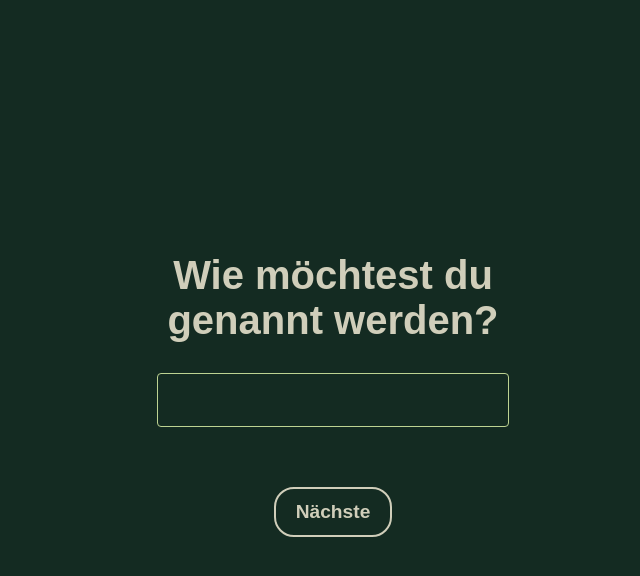
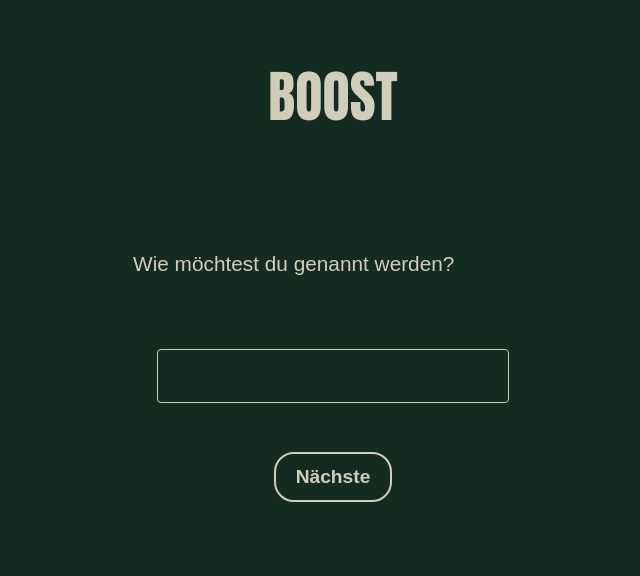
Before and after one commit to EmilieD8/Boost, a React (Create React App) app in the folder boost/: page /onboarding in a window 1280 px wide. Shown: the top 576 px of the page, without its empty margins (307-947 px from the left). Built offline with nearby package versions, Linux system fonts and the light colour scheme.

Commit message:
onboarding

```diff
--- a/boost/src/components/Button/Button.css
+++ b/boost/src/components/Button/Button.css
@@ -1,5 +1,6 @@
 .home-button {
 	background-color: #8e3a1800;
+	font-family: 'Poppins', sans-serif;
 	color: #d0ceba;
 	border: 2px solid #d0ceba;
 	padding: 10px 20px;
--- a/boost/src/components/InputTools/YesNo.css
+++ b/boost/src/components/InputTools/YesNo.css
@@ -18,7 +18,7 @@
   }
 
   button:hover {
-    background-color: #45a049;
+    background-color: #8e3a18;
   }
 
   p {
--- a/boost/src/pages/Onboarding.css
+++ b/boost/src/pages/Onboarding.css
@@ -2,13 +2,23 @@
 .onboarding-container {
     display: flex;
     justify-content: center; /* Center content horizontally */
-    align-items: center; /* Center content vertically */
+    /* align-items: center;  */
     height: 100vh; /* Full viewport height */
     width: 100%; /* Full width */
-	padding: 35px;
+	padding-top: 2em;
     background-color: #142b22; /* Background color */
     box-sizing: border-box; /* Include padding in width/height */
     position: relative; /* Required for absolutely positioned child elements */
+}
+
+.onboarding-heading {
+    color: #d0ceba;
+    font-size: 3.5em;
+    font-weight: 900;
+	font-family: 'Impact', sans-serif;
+    /* font-style: italic; */
+    margin-top: 0.4em;
+	margin-bottom: 2em;
 }
 
 /* Styling for the form */
@@ -22,11 +32,13 @@
 
 /* Styling for the label (question) */
 .onboarding-label {
-    font-size: 2.5rem; /* Bigger text for emphasis */
-    font-weight: bold;
-    text-align: center; /* Center-align the text */
+	font-family: 'Poppins', sans-serif;
+    font-size: 1.3rem; /* Bigger text for emphasis */
+    line-height: 1.3;
+	font-weight: 500;
+    text-align: left; /* Center-align the text */
     color: #d0ceba;
-    margin-bottom: 40px; /* Space below question */
+    margin-bottom: 2em; /* Space below question */
 }
 
 /* Styling for the input field */
@@ -34,11 +46,12 @@
     width: 80%;
 
     padding: 15px;
+	margin-top: 2em;
     font-size: 1.2rem;
     border-radius: 4px;
-    border: 1px solid #BDD392; /* Match the button color */
+    border: 1px solid #d0ceba; /* Match the button color */
     background-color: transparent; /* Transparent background */
-    color: #BDD392;
+    color: #d0ceba;
     margin-bottom: 30px; /* Add space below input */
     margin-top: 30px; /* Add space below input */
 
@@ -65,7 +78,7 @@
 .onboarding-button {
     padding: 15px 30px;
     font-size: 1.2rem;
-    background-color: #BDD392;
+    background-color: #8e3a18;
     color: #42302F;
     border: none;
     border-radius: 4px;
@@ -73,7 +86,7 @@
 }
 
 .onboarding-button:hover {
-    background-color: #A8C168;
+    background-color: #8e3a18;
     color: #FFFFFF; /* White text on hover */
 }
 
@@ -88,3 +101,13 @@
     margin-top: auto;
     transform: translateX(-50%);
 }
+
+.onboarding-navigation {
+	position: fixed;
+	bottom: 18em;
+	left: 0;  /* Ensure it stretches across the width */
+	right: 0; /* Ensure it stretches across the width */
+	display: flex; /* Enable flexbox */
+	justify-content: center; /* Horizontally center the content */
+	align-items: center; /* Vertically center the content (if needed) */
+  }
--- a/boost/src/pages/Onboarding.js
+++ b/boost/src/pages/Onboarding.js
@@ -46,9 +46,13 @@ const Onboarding = () => {
         <div className="onboarding-container">
             <div className="onboarding-form">
                 {/* Question 1 */}
+			<h2 className="onboarding-heading">
+                     {/* Willkommen bei  */}
+					 BOOST
+                </h2>
                 {currentStep === 1 && (
                     <div>
-                        <label className='onboarding-label'>Wie möchtest du genannt werden?</label>
+                        <p className='onboarding-label'>Wie möchtest du genannt werden?</p>
                         <input
                             className='onboarding-input'
                             type="text"
```
